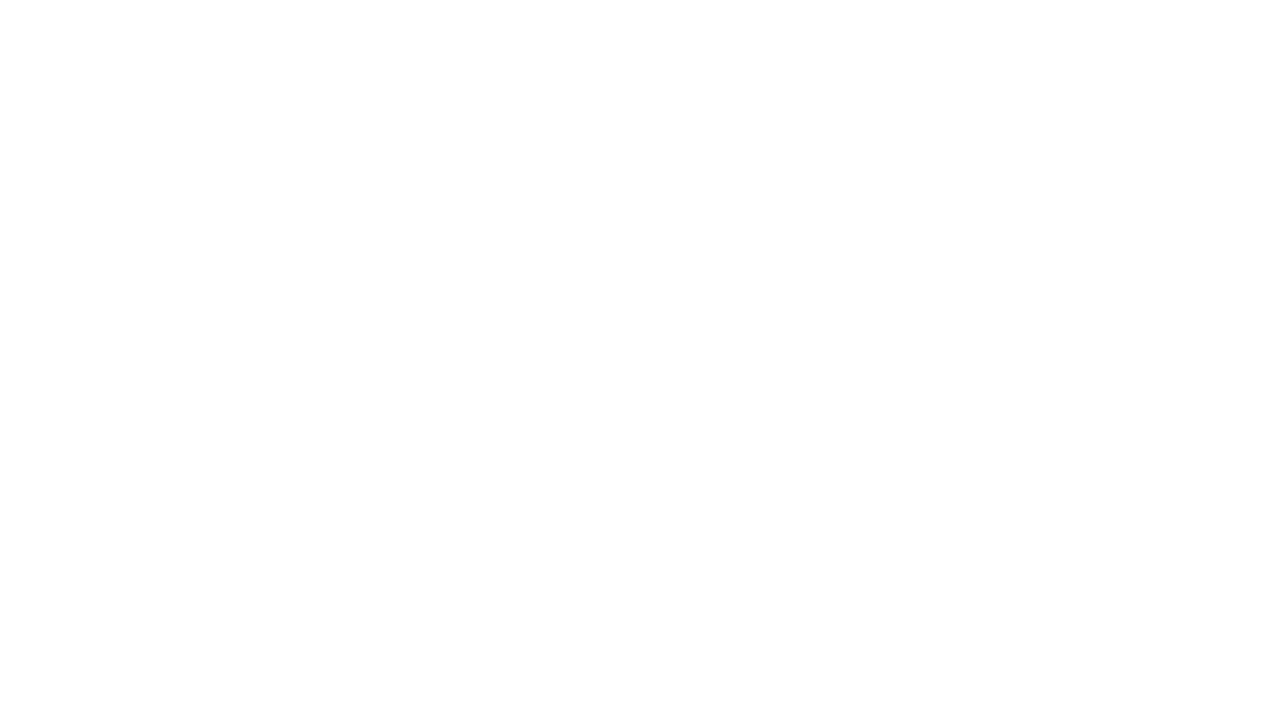
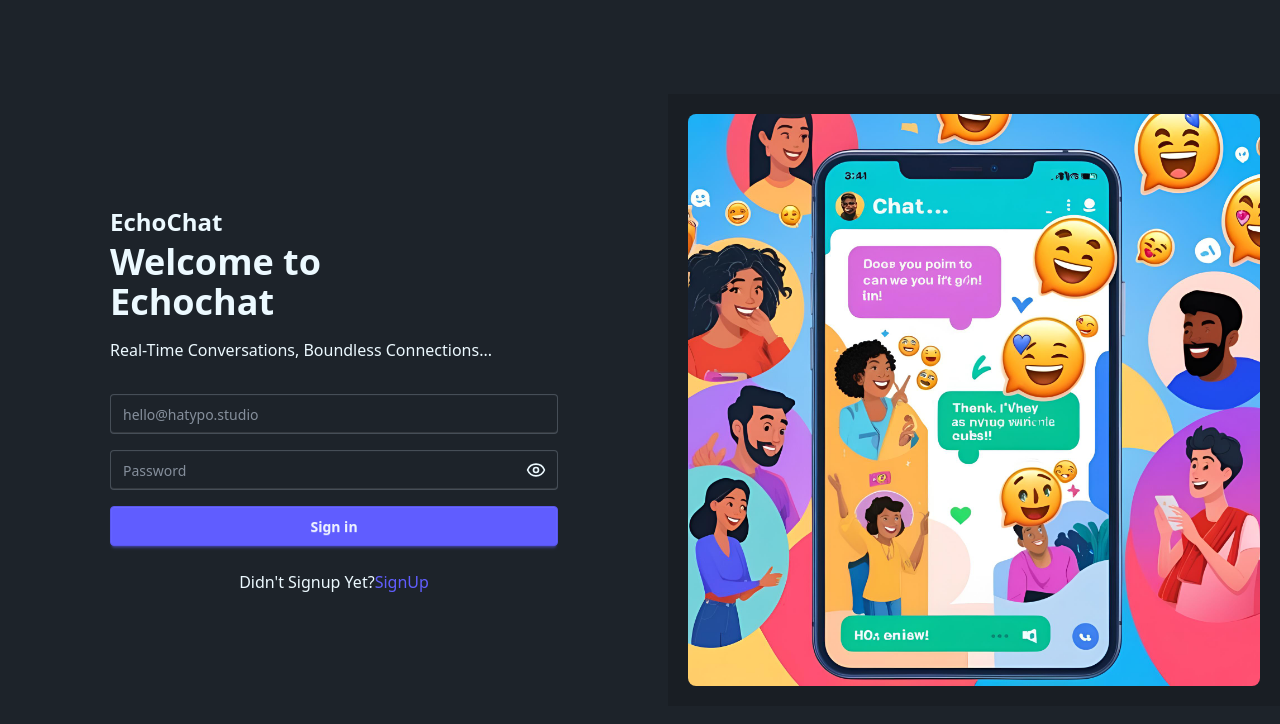
Before and after one commit to BhanukaDissnayaka/MERN-Chat-App, a React (Vite) app in the folder frontend/: page /signin in a window 1280 px wide. Before the commit this address had no page. Shown: the top 724 px of the page. Built offline with nearby package versions, Linux system fonts and the light colour scheme.

Commit message:
Signin page ui added

```diff
--- a/frontend/src/App.jsx
+++ b/frontend/src/App.jsx
@@ -2,6 +2,7 @@ import "./App.css";
 import { Routes, Route } from "react-router-dom";
 import HomePage from "./pages/HomePage";
 import SignUpPage from "./pages/SignUpPage";
+import SigninPage from "./pages/SignInPage";
 
 function App() {
   return (
@@ -9,6 +10,7 @@ function App() {
       <Routes>
         <Route path="/" element={<HomePage />} />
         <Route path="/signup" element={<SignUpPage />}></Route>
+        <Route path="/signin" element={<SigninPage />}></Route>
       </Routes>
     </div>
   );
--- /dev/null
+++ b/frontend/src/pages/SignInPage.jsx
@@ -0,0 +1,86 @@
+import React, { useState } from "react";
+import { Eye, EyeOff } from "lucide-react";
+import { Link } from "react-router-dom";
+
+const SigninPage = () => {
+  const [email, setEmail] = useState("");
+  const [password, setPassword] = useState("");
+  const [showPassword, setShowPassword] = useState(false);
+  const [isLoading, setIsLoading] = useState(false);
+
+  return (
+    <div className="h-screen items-center  overflow-hidden flex ">
+      {/* Left Section */}
+      <div className="flex-1 p-8 lg:p-12 bg-base-100">
+        <div className="max-w-md mx-auto">
+          <h1 className="text-2xl font-bold mb-1">EchoChat</h1>
+
+          <h2 className="text-4xl font-bold mb-4 ">
+            Welcome to <br /> Echochat
+          </h2>
+
+          <p className="mb-8">
+            Real-Time Conversations, Boundless Connections...
+          </p>
+
+          <form className="space-y-4">
+            <div>
+              <div className="relative">
+                <input
+                  type="email"
+                  value={email}
+                  onChange={(e) => setEmail(e.target.value)}
+                  placeholder="hello@hatypo.studio"
+                  className="input input-bordered w-full pr-10"
+                  required
+                />
+              </div>
+            </div>
+
+            <div>
+              <div className="relative">
+                <input
+                  type={showPassword ? "text" : "password"}
+                  value={password}
+                  onChange={(e) => setPassword(e.target.value)}
+                  placeholder="Password"
+                  className="input input-bordered w-full pr-10"
+                  required
+                />
+                <button
+                  type="button"
+                  onClick={() => setShowPassword(!showPassword)}
+                  className="absolute right-3 top-1/2 -translate-y-1/2 "
+                >
+                  {showPassword ? <EyeOff size={20} /> : <Eye size={20} />}
+                </button>
+              </div>
+            </div>
+
+            <button
+              type="submit"
+              className={`btn btn-primary w-full ${isLoading ? "" : ""}`}
+              disabled={isLoading}
+            >
+              Sign in
+            </button>
+          </form>
+
+          <p className="mt-6 text-center">
+            Didn't Signup Yet?
+            <Link to="/signup" className="text-primary hover:underline">
+              SignUp
+            </Link>
+          </p>
+        </div>
+      </div>
+
+      {/* Right Section */}
+      <div className="hidden lg:block flex-1 bg-base-200 relative p-5">
+        <img src="chat-img.jpg" className="rounded-lg"></img>
+      </div>
+    </div>
+  );
+};
+
+export default SigninPage;
```
